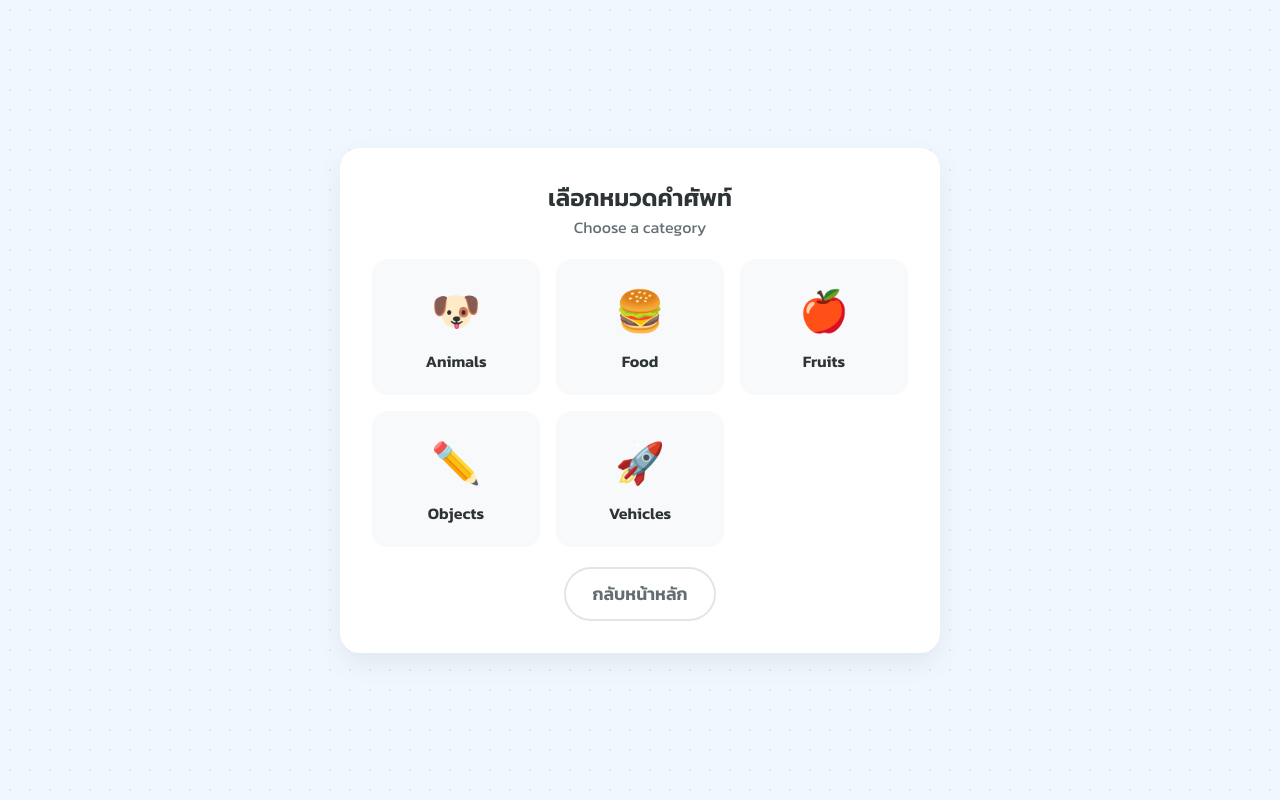
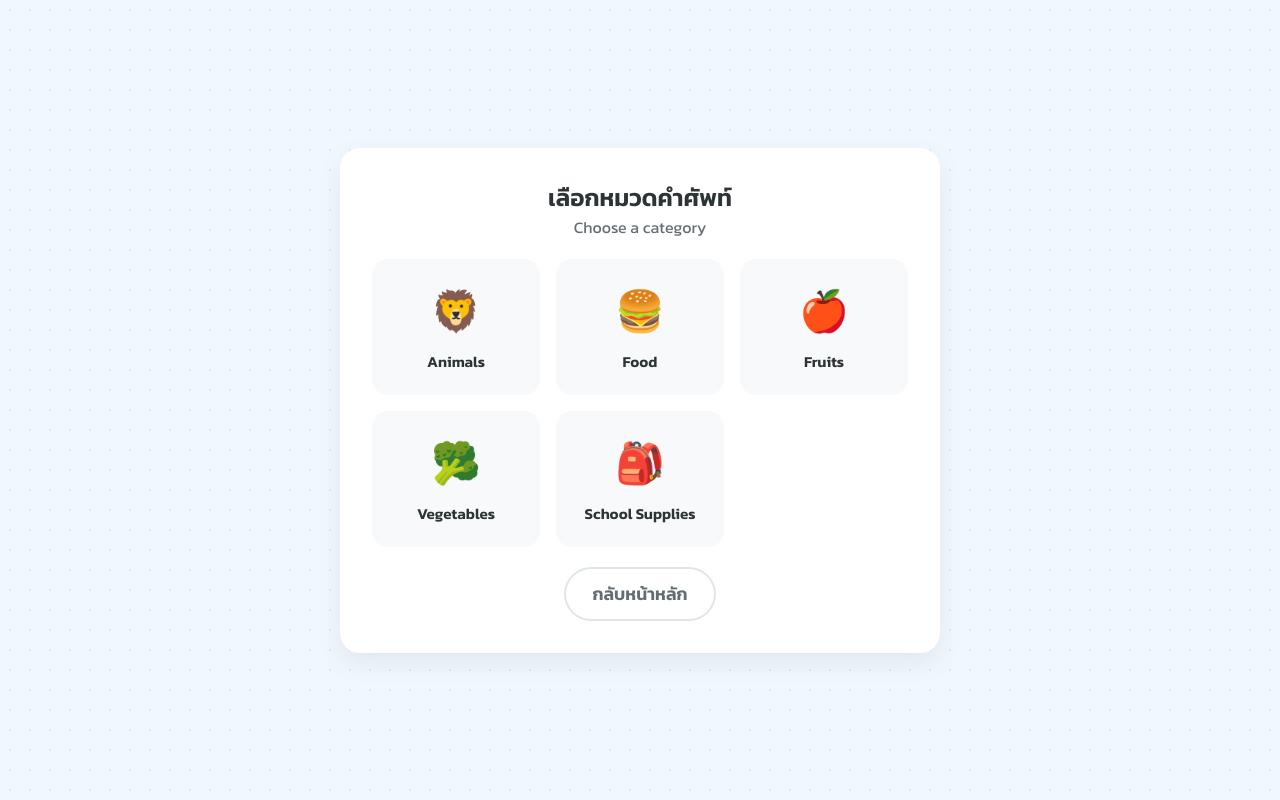
Before and after one commit to xqztle-design/wordwhat, a plain HTML site: page index.html in a window 1280 px wide. Both pictures are taken after a click on the button "เริ่มเล่นเกม". Drawn offline with Linux system fonts and the light colour scheme.

Commit message:
Update index.html

```diff
--- a/index.html
+++ b/index.html
@@ -101,7 +101,6 @@
     padding: 10px 20px;
     font-size: 0.95rem;
   }
-  /* Style for disabled hint button */
   .btn.hint:disabled {
     background: #dfe6e9;
     color: #b2bec3;
@@ -131,7 +130,7 @@
     border-color: #4facfe;
   }
   .cat-emoji { font-size: 2.5rem; display: block; margin-bottom: 8px; }
-  .cat-name { font-weight: 600; color: var(--text-main); }
+  .cat-name { font-weight: 600; color: var(--text-main); font-size: 0.95rem;}
 
   /* Game Screen */
   .top-bar {
@@ -147,14 +146,16 @@
   .timer-badge { font-weight: bold; color: var(--danger); display: flex; align-items: center; gap: 5px;}
 
   .word-display {
-    font-size: 2.8rem;
-    letter-spacing: 8px;
+    font-size: 2.5rem;
+    letter-spacing: 6px;
     font-weight: 600;
     color: var(--text-main);
     margin: 30px 0;
     min-height: 60px;
     font-family: 'Fredoka', var(--font-main);
     text-transform: uppercase;
+    word-break: break-word;
+    line-height: 1.2;
   }
 
   .input-area {
@@ -207,7 +208,7 @@
 
   @media (max-width: 480px) {
     .card { padding: 20px; }
-    .word-display { font-size: 2rem; letter-spacing: 4px; }
+    .word-display { font-size: 1.8rem; letter-spacing: 3px; }
     h1 { font-size: 1.8rem; }
     .btn { padding: 12px 20px; font-size: 1rem; }
   }
@@ -219,7 +220,7 @@
 
   <div id="homeScreen" class="card animate-pop">
     <div class="logo-area">
-      <div style="font-size: 3rem; margin-bottom: 10px;">🦁🍎🚗</div>
+      <div style="font-size: 3rem; margin-bottom: 10px;">🦁🍔🎒</div>
       <h1>Word What?</h1>
       <p class="subtitle">เกมทายคำศัพท์ภาษาอังกฤษ</p>
     </div>
@@ -278,51 +279,47 @@
 </div>
 
 <script>
-// --- Data: 20 English Words per Category ---
+// --- Data: Updated Categories ---
 const CATEGORIES = {
   "Animals": {
-    emoji: "🐶",
+    emoji: "🦁",
     words: [
-      "Elephant","Horse","Dog","Cat","Rabbit",
-      "Bird","Fish","Turtle","Monkey","Frog",
-      "Mouse","Lion","Tiger","Giraffe","Pig",
-      "Duck","Chicken","Cow","Sheep","Bear"
+      "Cow","Duck","Tiger","Fish","Bat","Cat","Dog","Chicken","Spider","Horse",
+      "Buffalo","Bee","Rabbit","Pig","Sheep","Flamingo","Lion","Giraffe","Penguin","Panda",
+      "Bird","Butterfly","Shark","Dolphin","Whale","Crab","Octopus","Jellyfish","Frog","Snake",
+      "Mouse","Deer","Bear","Fox","Wolf","Zebra"
     ]
   },
   "Food": {
     emoji: "🍔",
     words: [
-      "Salad","Noodle","Pizza","Bread","Soup",
-      "Steak","Burger","Sandwich","Fries","Ice Cream",
-      "Donut","Sushi","Cake","Cookie","Chocolate",
-      "Popcorn","Juice","Milk","Egg","Cheese"
+      "Hamburger","Pizza","Cheese","Bread","Bacon","Milk","Muffin","Omelette","Pancake","Toast",
+      "Yogurt","Doughnut","Hot Dog","Ice Cream","Popcorn","Taco","Noodle","Milkshake","Apple Pie","Orange Juice",
+      "Fried Egg","Cereal","Sandwich","Salad","Steak","Pork","Fried Rice","Curry","Cake","Sauce",
+      "Soup","Meatball","Pasta"
     ]
   },
   "Fruits": {
     emoji: "🍎",
     words: [
-      "Mango","Banana","Watermelon","Pineapple","Orange",
-      "Grape","Apple","Papaya","Lemon","Kiwi",
-      "Durian","Coconut","Strawberry","Cherry","Peach",
-      "Pear","Avocado","Melon","Berry","Plum"
+      "Apple","Avocado","Banana","Cherry","Coconut","Orange","Durian","Grape","Guava","Jackfruit",
+      "Kiwi","Lychee","Mango","Mangosteen","Melon","Papaya","Pomelo","Pear","Peach","Pineapple",
+      "Strawberry","Blueberry","Watermelon","Plum","Passion Fruit","Longan"
     ]
   },
-  "Objects": {
-    emoji: "✏️",
+  "Vegetables": {
+    emoji: "🥦",
     words: [
-      "Pencil","Eraser","Ruler","Notebook","Bag",
-      "Shoe","Sock","Cup","Plate","Spoon",
-      "Fork","Comb","Soap","Towel","Pillow",
-      "Clock","Scissors","Glasses","Phone","Lamp"
+      "Corn","Bean","Bell Pepper","Mushroom","Broccoli","Carrot","Chilli","Cucumber","Celery","Garlic",
+      "Ginger","Onion","Lemon","Peanut","Pepper","Potato","Pumpkin","Tomato"
     ]
   },
-  "Vehicles": {
-    emoji: "🚀",
+  "School Supplies": {
+    emoji: "🎒",
     words: [
-      "Car","Bike","Train","Plane","Boat",
-      "Van","Bus","Rocket","Helicopter","Motorcycle",
-      "Submarine","Balloon","Ambulance","Taxi","Truck",
-      "Scooter","Tractor","Ship","Jeep","UFO"
+      "Eraser","Pen","Pencil","Chalk","Paper","Book","Blackboard","Ruler","Folder","Marker",
+      "Ink","Cutter","Bookmark","Pencil Lead","Bin","Drawer","Printer","Notebook","Crayon","Palette",
+      "White Board","Sandpaper","Stapler"
     ]
   }
 };
@@ -406,7 +403,7 @@ function nextWord() {
   els.input.value = '';
   els.input.focus();
 
-  // !!! รีเซ็ตปุ่มคำใบ้ทุกครั้งที่ขึ้นคำใหม่ !!!
+  // Reset Hint Button
   els.hintBtn.disabled = false;
   els.hintBtn.style.opacity = 1;
   els.hintBtn.innerText = '💡 ขอคำใบ้';
@@ -442,7 +439,6 @@ function updateTimerUI() {
 }
 
 function useHint() {
-  // Check if unrevealed
   const unrevealedIndices = state.word.split('').map((c, i) => ({c, i}))
     .filter(item => !state.revealed[item.i] && item.c !== ' ');
 
@@ -452,7 +448,7 @@ function useHint() {
     renderWord();
     els.input.focus();
 
-    // !!! ปิดปุ่มหลังจากกดใช้ 1 ครั้ง !!!
+    // Disable button after 1 use
     els.hintBtn.disabled = true;
     els.hintBtn.style.opacity = 0.5;
     els.hintBtn.innerText = 'ใช้แล้ว';
@@ -463,7 +459,6 @@ function checkGuess() {
   const guess = els.input.value.trim();
   if (!guess) return;
 
-  // เปรียบเทียบแบบไม่สนตัวพิมพ์เล็ก/ใหญ่ และตัดช่องว่างออก
   if (guess.replace(/\s+/g,'').toLowerCase() === state.word.replace(/\s+/g,'').toLowerCase()) {
     // Correct
     state.score += 10;
```
